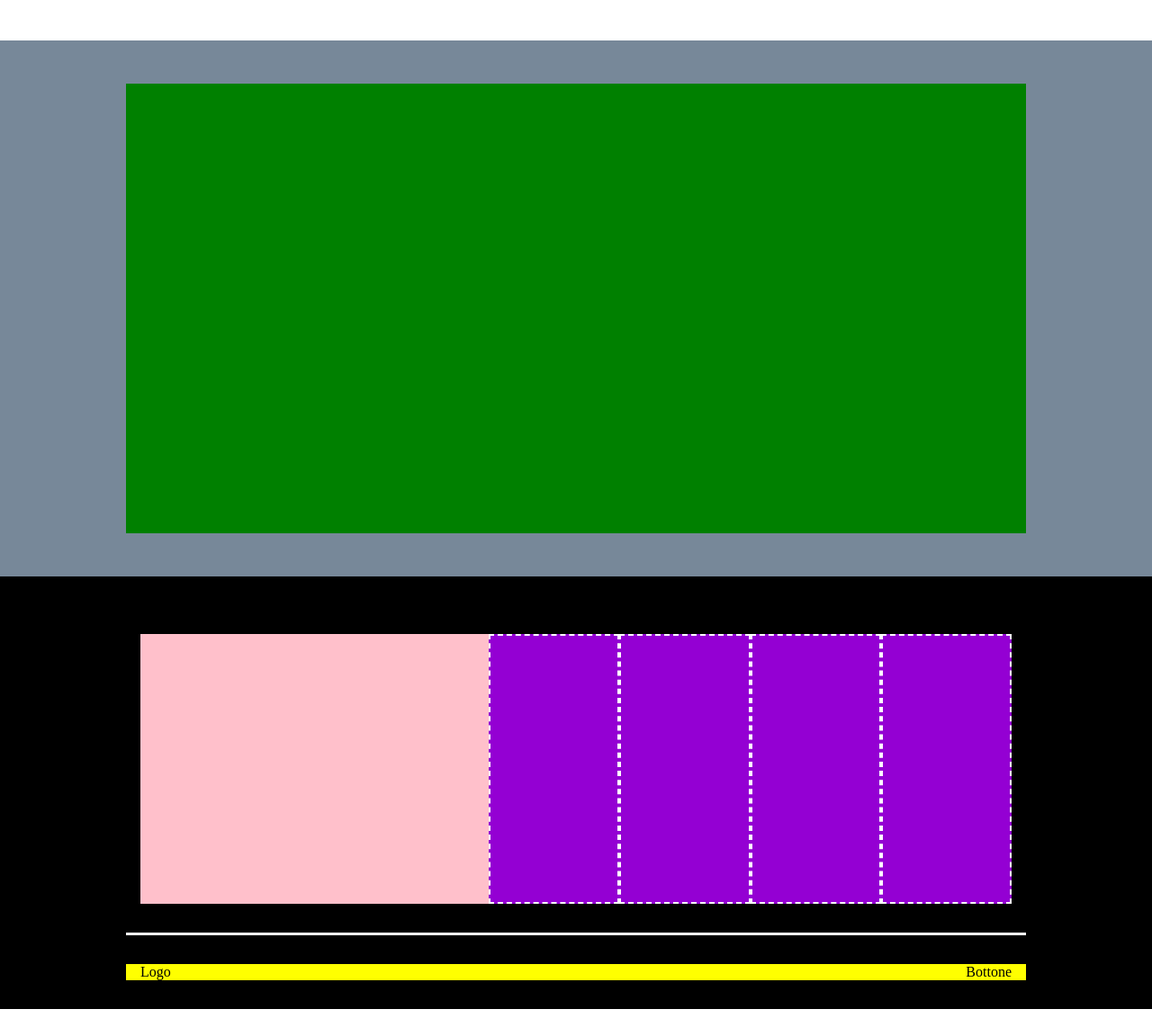
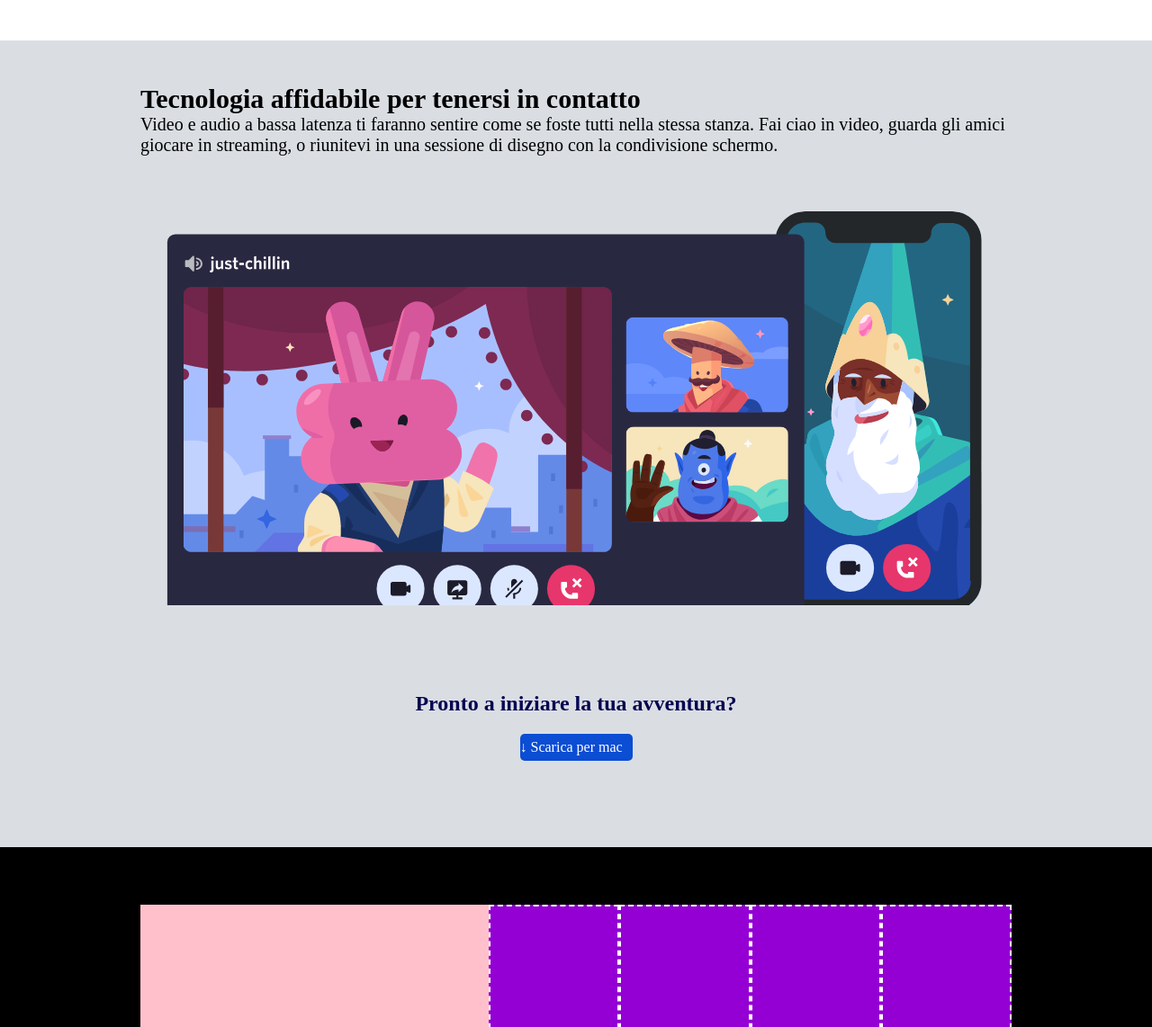
Before and after one commit to AndreaLorenzi/htmlcss-discord, a plain HTML site: page index.html in a window 1280 px wide. Shown: the part 1419-2561 px from the top of the page at 90% size. Drawn offline with Linux system fonts and the light colour scheme.

Commit message:
add main

```diff
--- a/assets/debug.css
+++ b/assets/debug.css
@@ -20,8 +20,14 @@
 }
 
 .section-full .container {
-	background-color: green;
-	min-height: 500px;
+	display: flex;
+    flex-direction: column;
+	min-height: 600px;
+}
+.section-last .container{
+    display: flex;
+    align-items: center;
+    justify-content:
 }
 
 footer .footer-column {
--- a/assets/style.css
+++ b/assets/style.css
@@ -10,6 +10,9 @@ h1{
 }
 p{
 	font-size: 20px;
+}
+h2{
+	color: rgb(4, 4, 81);
 }
 .container {
 	max-width: 1000px;
@@ -115,7 +118,7 @@ main section {
 }
 
 .bkg-gray {
-	background-color: lightslategrey; /* TODO: check value */
+	background-color: rgba(119, 136, 153, 0.276); /* TODO: check value */
 }
 
 .section-feature .image-rana {
@@ -134,14 +137,31 @@ main section {
 	flex: 0 0 60%
 }
 
-.section-feature .text {
-	flex: 0 0 40%;
+.section-full .image-last{
 	display: flex;
-	justify-content: space-around;
-	flex-direction: column;
-
+	background-image: url(../img/item4-big.svg);
+	background-size: cover;
+	height: 500px;
+}
+.download-2{
+	color: white;
+	background-color: rgb(11, 77, 211);
+	height: 30px;
+	width: 125px;
+	border-radius: 5px;
+	display: flex;
+	align-items: center;
+	margin-top: 20px;
 }
 
+.push{
+	display: flex;
+	flex-direction: column;
+	align-items: center;
+	justify-content: space-around;
+
+	margin-top: 3rem;
+}
 /* footer */
 
 footer {
--- a/index.html
+++ b/index.html
@@ -72,10 +72,23 @@
 
 		<section class="section-full bkg-gray">
 			<div class="container">
+                <div class="text">
+                    <h1>Tecnologia affidabile per tenersi in contatto</h1>
+                    <p>Video e audio a bassa latenza ti faranno sentire come se foste tutti nella stessa stanza. Fai ciao in video, guarda gli amici giocare in streaming, o riunitevi in una sessione di disegno con la condivisione schermo.</p>
+                </div>
+                <div class="image-last"></div>
+                <section>
+                        <div class="push">
+                            <h2>Pronto a iniziare la tua avventura? </h2>
+                            <div class="download-2">&#8595;	Scarica per mac</div>
+                        </div>
+                    </div>
+                </section>
+            </div>
 
-            </div>
-		</section>
-	</main>
+        </section>
+
+    </main>
 
 	<footer>
 		<nav class="nav-footer">
```
